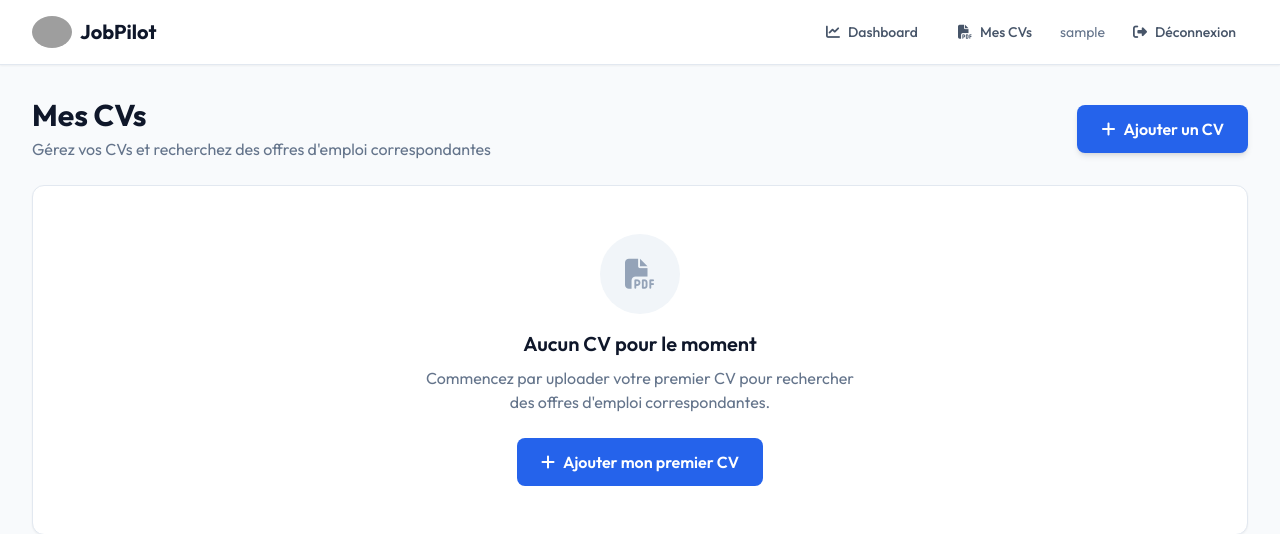
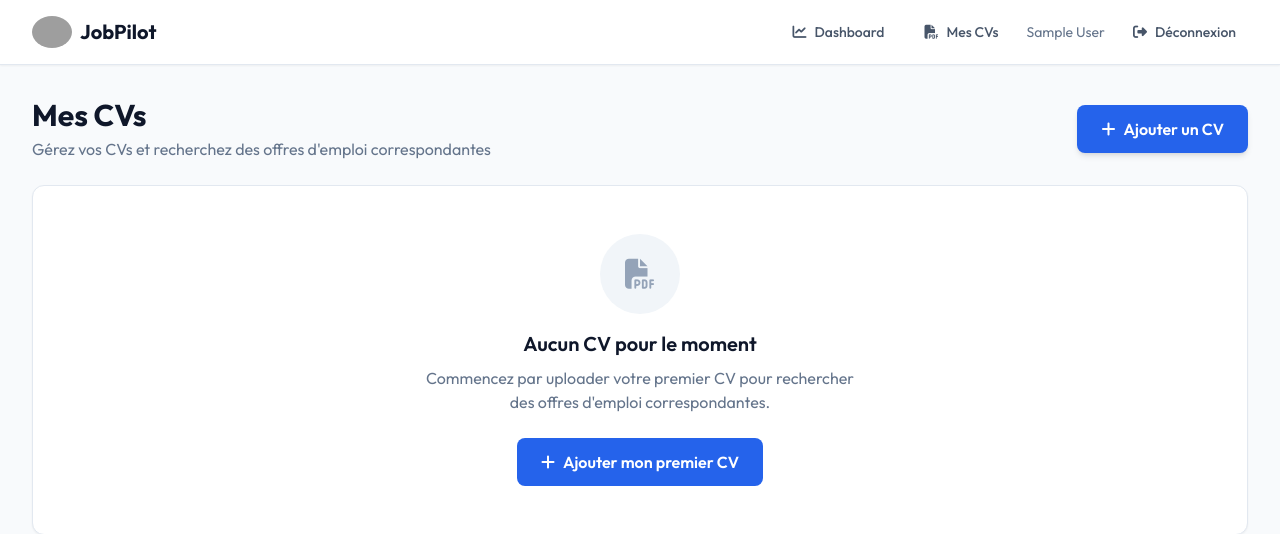
Before and after one commit to AngeGo11/JobPilot-IA, a Django app: page /resumes/ in a window 1280 px wide. Shown: the top 534 px of the page. Run offline with Django 5.2, Linux system fonts and the light colour scheme; the visitor is signed in with stand-in values (Sample User, id 1); data that the repository does not hold is empty; some libraries are stand-ins or nearby versions; grey boxes are pictures that could not be loaded.

Commit message:
update interface base.html

```diff
--- a/resumes/services/ai_parser.py
+++ b/resumes/services/ai_parser.py
@@ -52,7 +52,7 @@ class AIParser:
         # Prompt pour Gemini - demande un JSON strict
         prompt = f"""Analyse ce CV et extrais les informations suivantes au format JSON strict :
 
-1. **job_title** (LE PLUS IMPORTANT) : Le titre du poste que le candidat recherche ou vise.
+1. **job_title** (LE PLUS IMPORTANT) : Le titre du poste que le candidat recherche ou vise. Généralement sur les premières lignes du cv
    Exemples : "Stage Data Engineer", "Alternance Développeur Java", "CDI Développeur Full Stack", "Boulanger", "Stage Marketing Digital"
    Si le CV ne mentionne pas explicitement un poste recherché, essaie de l'inférer à partir du contenu (expériences, formations, compétences).
    Si vraiment impossible à déterminer, retourne null.
--- a/templates/base.html
+++ b/templates/base.html
@@ -44,7 +44,7 @@
                     <a href="{% url 'resume_list' %}" class="text-slate-600 hover:text-slate-900 px-3 py-2 rounded-md text-sm font-medium">
                         <i class="fa-solid fa-file-pdf mr-2"></i>Mes CVs
                     </a>
-                    <span class="text-slate-500 text-sm">{{ user.username }}</span>
+                    <span class="text-slate-500 text-sm">{{ user.get_full_name }}</span>
                     <a href="{% url 'logout' %}" class="text-slate-600 hover:text-slate-900 px-3 py-2 rounded-md text-sm font-medium">
                         <i class="fa-solid fa-sign-out-alt mr-2"></i>Déconnexion
                     </a>
--- a/users/views.py
+++ b/users/views.py
@@ -55,7 +55,7 @@ class CustomLoginView(LoginView):
         self.request.session['resume_count'] = resume_count
 
         # Message de bienvenue
-        messages.success(self.request, f'Bienvenue {user.get_full_name() or user.username} !')
+        messages.success(self.request, f'Bienvenue {user.get_full_name()} !')
 
         # Sauvegarder la session
         self.request.session.save()
@@ -68,5 +68,4 @@ def logout_user(request):
         logout(request)
         request.session.flush()
         messages.success(request, f'Déconnexion effectuée avec succès !')
-        return redirect('home') # Redirection vers le dashboard
     return render(request, '../templates/users/login.html')
```
